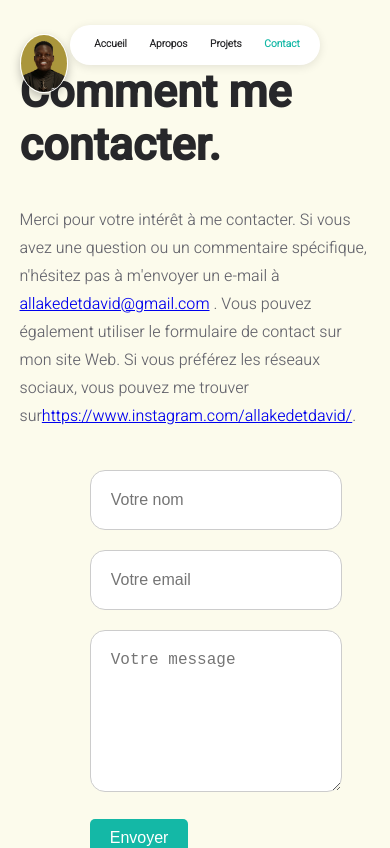
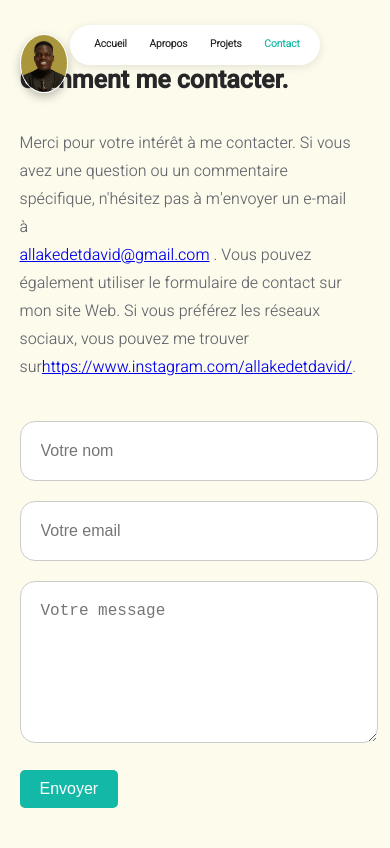
Before and after one commit to DavidAllakedet/mon_portfolio, a React (Create React App) app: page /contact in a window 390 px wide. Shown: the top 848 px of the page. Built offline with nearby package versions, Linux system fonts and the light colour scheme.

Commit message:
reglages css about et contact

```diff
--- a/src/App.css
+++ b/src/App.css
@@ -115,6 +115,7 @@
 
 	.title {
 		width: 100%;
+		font-size: 25px;
 	}
 
 	.subtitle {
--- a/src/components/projects/styles/allProjects.css
+++ b/src/components/projects/styles/allProjects.css
@@ -16,7 +16,10 @@
 }
 
 @media (max-width: 600px) {
+	.all-projects-container{
+		flex-direction: column;
+	}
 	.all-projects-project {
-		width: calc(100% / 2);
+		width: calc(100% / 1);
 	}
 }
--- a/src/components/projects/styles/project.css
+++ b/src/components/projects/styles/project.css
@@ -4,8 +4,7 @@
 	mix-blend-mode: normal;
 	border-radius: 20px;
 	opacity: 0.8;
-	height: 100%;
-	border: 1px solid black;
+	height: auto;
 }
 
 .project a {
@@ -75,6 +74,6 @@
 
 @media (max-width: 600px) {
 	.project {
-		height: 300px;
+		height: auto;
 	}
 }
--- a/src/index.css
+++ b/src/index.css
@@ -1,8 +1,9 @@
+
 @import url("https://fonts.googleapis.com/css2?family=Heebo:wght@300&family=Roboto:wght@500&display=swap");
 @import "./data/styles.css";
 
 body {
-	margin: 0;
+	margin: auto;
 	font-family: var(--primary-font);
 	-webkit-font-smoothing: antialiased;
 	-moz-osx-font-smoothing: grayscale;
--- a/src/pages/styles/about.css
+++ b/src/pages/styles/about.css
@@ -124,6 +124,11 @@
 	}
 
 	.about-image-container {
-		width: 80%;
+		width: 100%;
 	}
+
+	.about-subtitle {
+		width: 100% !important;
+	}
+
 }
--- a/src/pages/styles/contact.css
+++ b/src/pages/styles/contact.css
@@ -18,6 +18,7 @@
 }
 
 .contact-container {
+	max-width: 95%;
 	display: flex;
 	flex-direction: column;
 	justify-content: space-around;
@@ -43,7 +44,7 @@
     margin-top: 40px;
     margin-left: auto;
     margin-right: auto;
-    width: 60%;
+    width: 75%;
 	justify-content: center;
 	align-items: center;
 }
@@ -83,4 +84,9 @@ button[type="submit"]:hover {
     .contact-container {
         margin-top: 40px;
     }
+	.contact-form {
+		margin-left: 0;
+		margin-right: 0;
+		width: 95%;
+	}
 }
```
